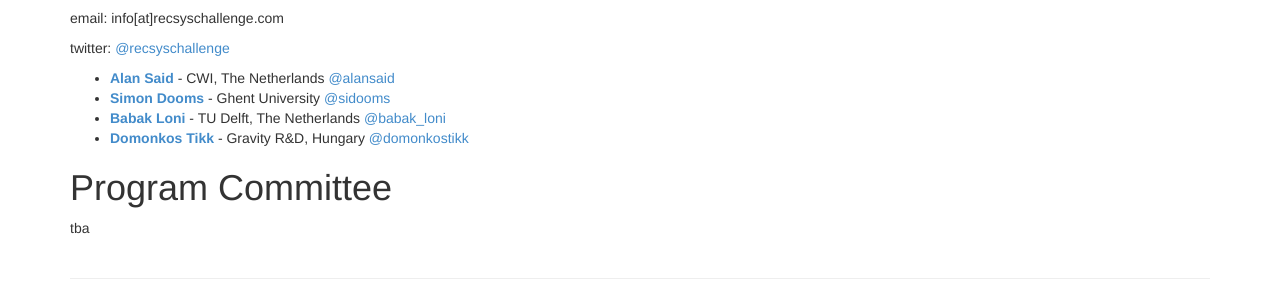
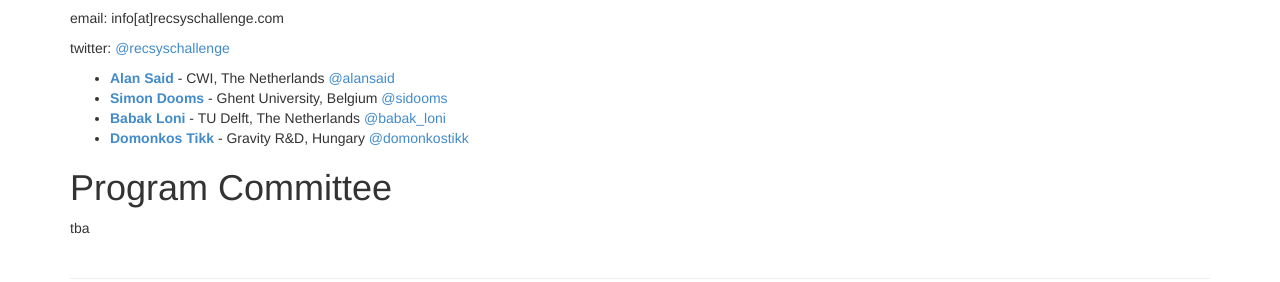
Before and after one commit to recsyschallenge/2014, a Jekyll site: the page built from organizers/index.md, in a window 1280 px wide. Shown: the part 190-472 px from the top of the page. Built offline with Jekyll 4.4.1, drawn with Linux system fonts in a browser that asks for light colours; Markdown is read by kramdown in place of the engine named in the settings.

Commit message:
added my country to the organizers list

```diff
--- a/organizers/index.md
+++ b/organizers/index.md
@@ -8,7 +8,7 @@ email: info[at]recsyschallenge.com
 twitter: <a href="http://twitter.com/recsyschallenge" target="_blank">@recsyschallenge</a>
 
 - **<a href="http://www.alansaid.com">Alan Said</a>** - CWI, The Netherlands  <a href="http://twitter.com/alansaid">@alansaid</a>
-- **<a href="http://www.wica.intec.ugent.be/members/simon-dooms">Simon Dooms</a>** - Ghent University <a href="http://twitter.com/sidooms">@sidooms</a>
+- **<a href="http://www.wica.intec.ugent.be/members/simon-dooms">Simon Dooms</a>** - Ghent University, Belgium <a href="http://twitter.com/sidooms">@sidooms</a>
 - **<a href="http://babak-loni.com/">Babak Loni</a>** - TU Delft, The Netherlands <a href="http://twitter.com/Babak_Loni">@babak_loni</a>
 - **<a href="http://www.tmit.bme.hu/tikk.domonkos">Domonkos Tikk</a>** - Gravity R&D, Hungary <a href="http://twitter.com/domonkostikk">@domonkostikk</a>
 
```
